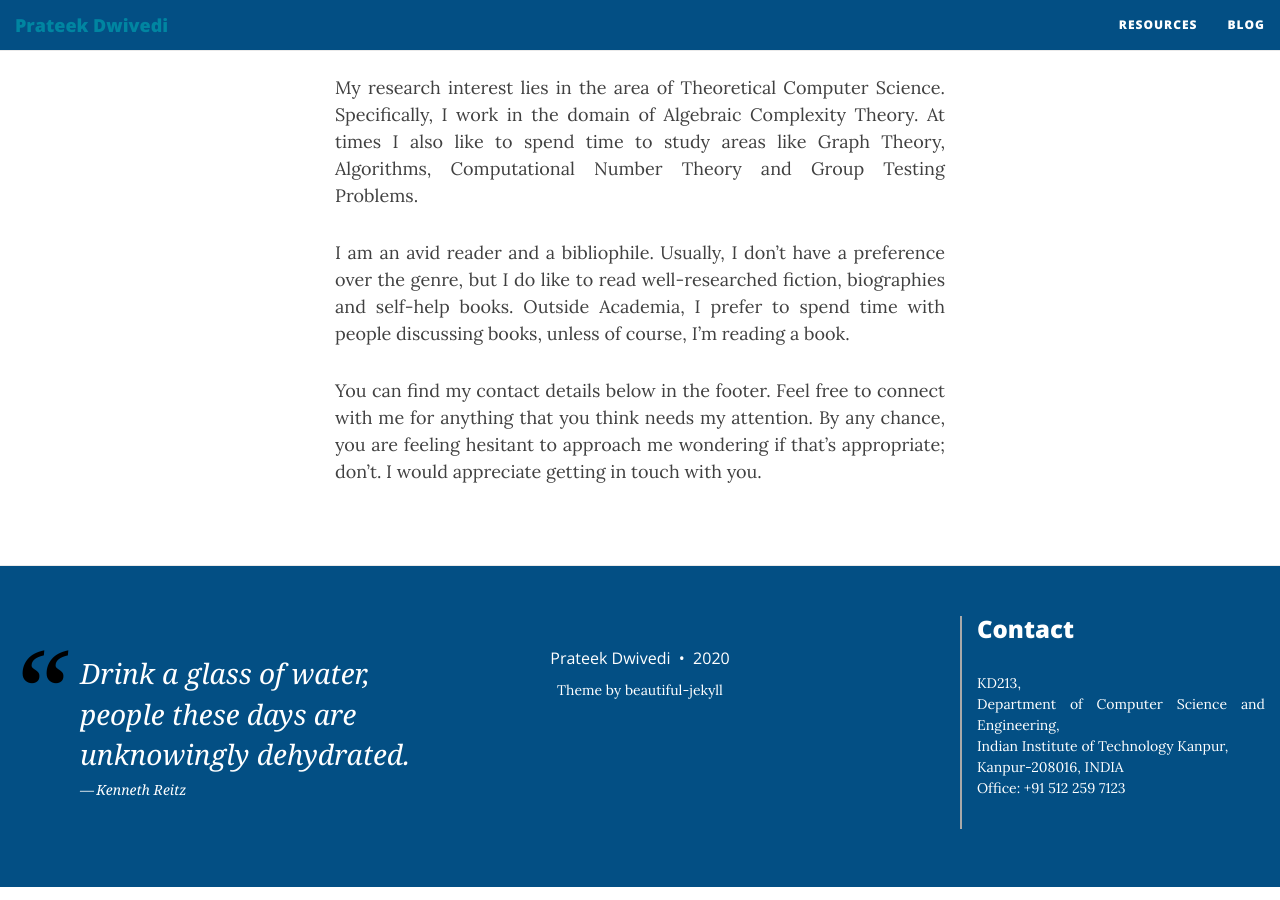
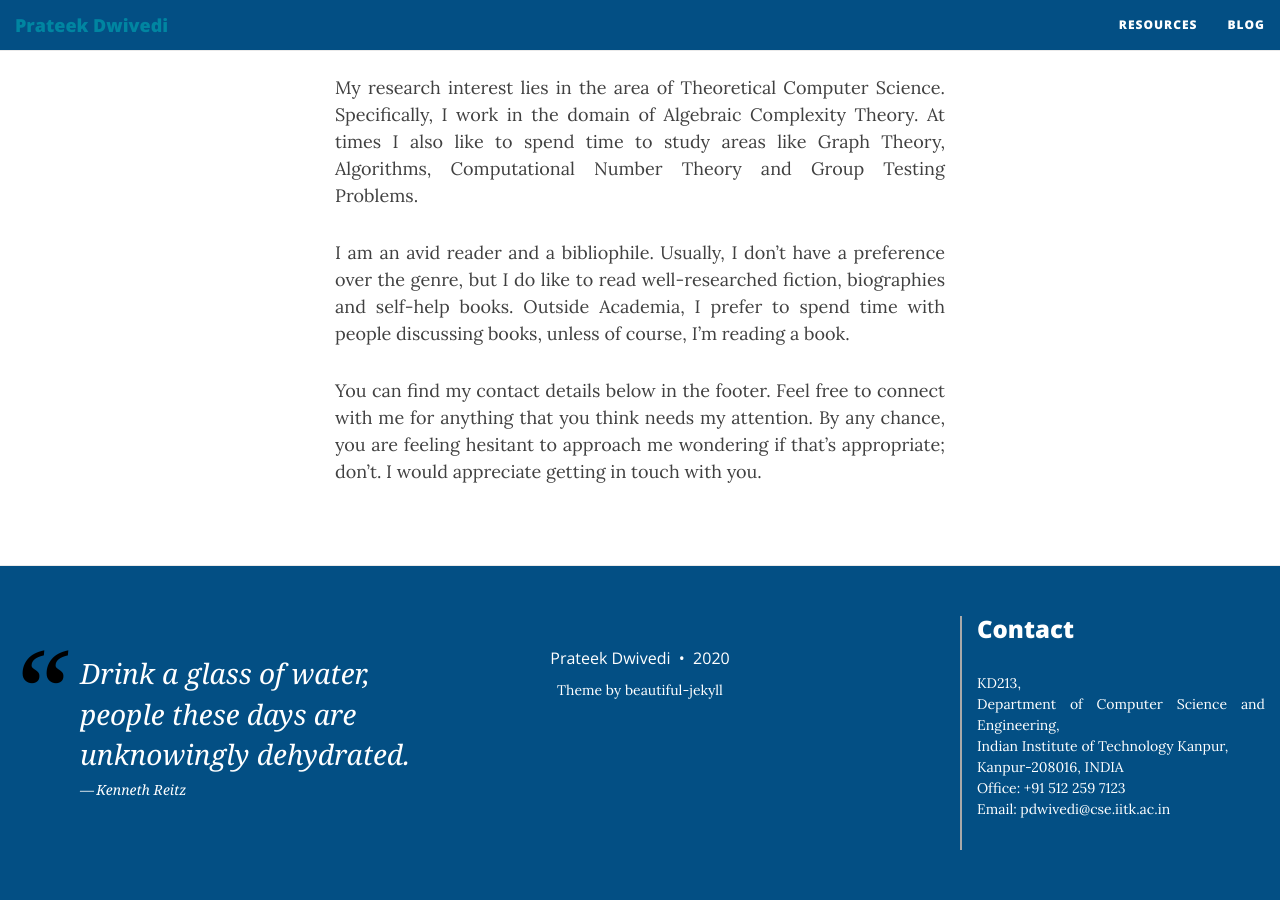
Before and after one commit to prateekdwv/prateekdwv.github.io, a Jekyll site: the page built from index.md, in a window 1280 px wide and 900 px high, scrolled down 722 px. Built offline with Jekyll 4.4.1, drawn with Linux system fonts in a browser that asks for light colours; nearby versions of some CDN libraries.

Commit message:
Added email to contact details

```diff
--- a/_includes/footer.html
+++ b/_includes/footer.html
@@ -60,7 +60,8 @@
             KD213, <br> Department of Computer Science and Engineering, <br>
             Indian Institute of Technology Kanpur, <br>
             Kanpur-208016, INDIA <br>
-            Office: +91 512 259 7123
+            Office: +91 512 259 7123 <br>
+            Email: pdwivedi@cse.iitk.ac.in
           </p>
       </div>
 
```
